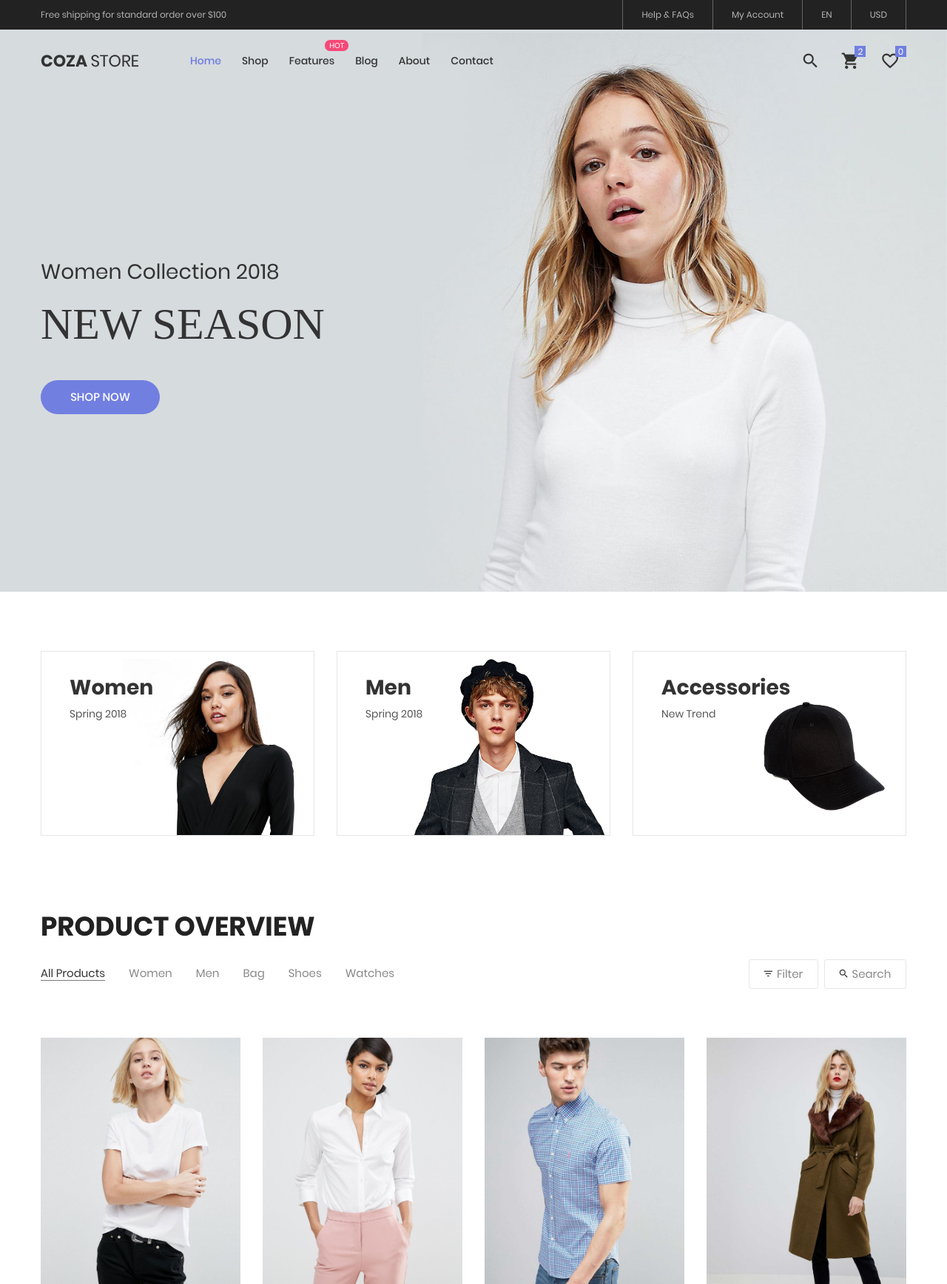
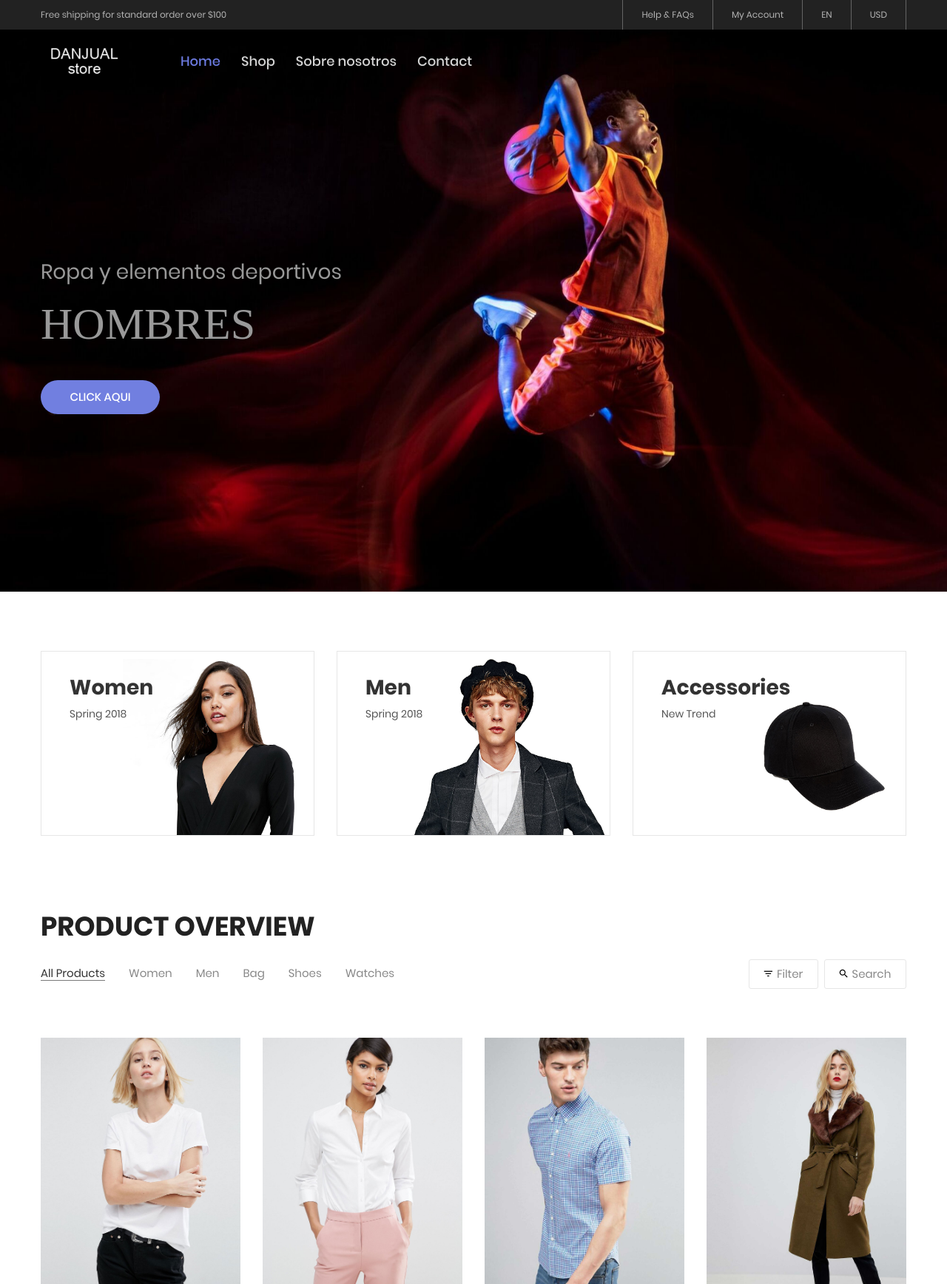
Before and after one commit to Agaraym/DanJual2, a PHP site: page / in a window 1280 px wide. Shown: the top 1736 px of the page at 74% size. Run offline with PHP 8.4, Linux system fonts and the light colour scheme; some libraries are stand-ins or nearby versions; some web fonts are replaced.

Commit message:
Cambios varios

```diff
--- a/css/main.css
+++ b/css/main.css
@@ -323,8 +323,9 @@ Input, textarea : 14px/1.6 '', Arial, sans-serif;
   display: -ms-flexbox;
   display: flex;
   align-items: center;
-  height: 65%;
+  height: 95%;
   margin-right: 55px;
+  border: radius 10px;
 }
 
 .logo img {
@@ -368,8 +369,8 @@ Input, textarea : 14px/1.6 '', Arial, sans-serif;
 
 .main-menu > li > a {
   font-family: Poppins-Medium;
-  font-size: 14px;
-  color: #333;
+  font-size: 18px;
+  color: lightgray;
   padding: 5px 0px;
   transition: all 0.4s;
   -webkit-transition: all 0.4s;
@@ -737,7 +738,7 @@ Input, textarea : 14px/1.6 '', Arial, sans-serif;
 
 .main-menu-m > li > a {
   font-family: Poppins-Medium;
-  font-size: 14px;
+  font-size: 17px;
   color: white;
   line-height: 2.8;
   padding: 8px 20px 8px 20px;
@@ -749,8 +750,8 @@ Input, textarea : 14px/1.6 '', Arial, sans-serif;
 }
 
 .arrow-main-menu-m {
-  font-size: 14px;
-  color: #fff;
+  font-size: 18px;
+  color: rgb(85, 83, 83);
 
   display: -webkit-box;
   display: -webkit-flex;
@@ -2124,7 +2125,7 @@ input.num-product::-webkit-inner-spin-button {
 ==================================================================*/
 .cl0 {color: #fff;}
 .cl1 {color: #717fe0;}
-.cl2 {color: #333;}
+.cl2 {color: black;}
 .cl3 {color: #666;}
 .cl4 {color: #999;}
 .cl5 {color: #222;}
--- a/index.html
+++ b/index.html
@@ -73,7 +73,7 @@
 
 					<!-- Logo desktop -->
 					<a href="#" class="logo">
-						<img src="images/icons/logo-01.png" alt="IMG-LOGO">
+						<img src="images/icons/logoDanjual.png" alt="IMG-LOGO">
 					</a>
 
 					<!-- Menu desktop -->
@@ -81,27 +81,20 @@
 						<ul class="main-menu">
 							<li class="active-menu">
 								<a href="index.html">Home</a>
-								<ul class="sub-menu">
-									<li><a href="index.html">Homepage 1</a></li>
-									<li><a href="home-02.html">Homepage 2</a></li>
-									<li><a href="home-03.html">Homepage 3</a></li>
-								</ul>
+
 							</li>
 
 							<li>
 								<a href="product.html">Shop</a>
 							</li>
 
-							<li class="label1" data-label1="hot">
-								<a href="shoping-cart.html">Features</a>
-							</li>
-
 							<li>
-								<a href="blog.html">Blog</a>
-							</li>
-
-							<li>
-								<a href="about.html">About</a>
+								<a href="about.html">Sobre nosotros</a>
+								<ul class="sub-menu">
+									<li><a href="index.html">Daniela Arias</a></li>
+									<li><a href="home-02.html">Juan Eduardo Gonzales</a></li>
+									<li><a href="home-03.html">Alejandro Garay</a></li>
+								</ul>
 							</li>
 
 							<li>
@@ -111,7 +104,7 @@
 					</div>
 
 					<!-- Icon header -->
-					<div class="wrap-icon-header flex-w flex-r-m">
+					<!-- <div class="wrap-icon-header flex-w flex-r-m">
 						<div class="icon-header-item cl2 hov-cl1 trans-04 p-l-22 p-r-11 js-show-modal-search">
 							<i class="zmdi zmdi-search"></i>
 						</div>
@@ -123,7 +116,7 @@
 						<a href="#" class="dis-block icon-header-item cl2 hov-cl1 trans-04 p-l-22 p-r-11 icon-header-noti" data-notify="0">
 							<i class="zmdi zmdi-favorite-outline"></i>
 						</a>
-					</div>
+					</div> -->
 				</nav>
 			</div>
 		</div>
@@ -132,7 +125,7 @@
 		<div class="wrap-header-mobile">
 			<!-- Logo moblie -->
 			<div class="logo-mobile">
-				<a href="index.html"><img src="images/icons/logo-01.png" alt="IMG-LOGO"></a>
+				<a href="index.html"><img src="images/icons/logoDanjual2.png" alt="IMG-LOGO"></a>
 			</div>
 
 			<!-- Icon header -->
@@ -192,14 +185,6 @@
 			<ul class="main-menu-m">
 				<li>
 					<a href="index.html">Home</a>
-					<ul class="sub-menu-m">
-						<li><a href="index.html">Homepage 1</a></li>
-						<li><a href="home-02.html">Homepage 2</a></li>
-						<li><a href="home-03.html">Homepage 3</a></li>
-					</ul>
-					<span class="arrow-main-menu-m">
-						<i class="fa fa-angle-right" aria-hidden="true"></i>
-					</span>
 				</li>
 
 				<li>
@@ -207,15 +192,8 @@
 				</li>
 
 				<li>
-					<a href="shoping-cart.html" class="label1 rs1" data-label1="hot">Features</a>
-				</li>
-
-				<li>
-					<a href="blog.html">Blog</a>
-				</li>
-
-				<li>
-					<a href="about.html">About</a>
+					<a href="about.html">Sobre Nosotros</a>
+					</ul>
 				</li>
 
 				<li>
@@ -332,72 +310,72 @@
 	<section class="section-slide">
 		<div class="wrap-slick1">
 			<div class="slick1">
-				<div class="item-slick1" style="background-image: url(images/slide-01.jpg);">
+				<div class="item-slick1" style="background-image: url(images/Basket-slider5.jpeg);">
 					<div class="container h-full">
 						<div class="flex-col-l-m h-full p-t-100 p-b-30 respon5">
 							<div class="layer-slick1 animated visible-false" data-appear="fadeInDown" data-delay="0">
-								<span class="ltext-101 cl2 respon2">
-									Women Collection 2018
+								<span class="ltext-101 cl4 respon2">
+									Ropa y elementos deportivos
 								</span>
 							</div>
 
 							<div class="layer-slick1 animated visible-false" data-appear="fadeInUp" data-delay="800">
-								<h2 class="ltext-201 cl2 p-t-19 p-b-43 respon1">
-									NEW SEASON
+								<h2 class="ltext-201 cl4 p-t-19 p-b-43 respon1">
+									HOMBRES
 								</h2>
 							</div>
 
 							<div class="layer-slick1 animated visible-false" data-appear="zoomIn" data-delay="1600">
 								<a href="product.html" class="flex-c-m stext-101 cl0 size-101 bg1 bor1 hov-btn1 p-lr-15 trans-04">
-									Shop Now
-								</a>
-							</div>
-						</div>
-					</div>
-				</div>
-
-				<div class="item-slick1" style="background-image: url(images/slide-02.jpg);">
+									Click Aqui
+								</a>
+							</div>
+						</div>
+					</div>
+				</div>
+
+				<div class="item-slick1" style="background-image: url(images/Volley-slider5.jpeg);">
 					<div class="container h-full">
 						<div class="flex-col-l-m h-full p-t-100 p-b-30 respon5">
 							<div class="layer-slick1 animated visible-false" data-appear="rollIn" data-delay="0">
 								<span class="ltext-101 cl2 respon2">
-									Men New-Season
+									Ropa y elementos deportivos
 								</span>
 							</div>
 
 							<div class="layer-slick1 animated visible-false" data-appear="lightSpeedIn" data-delay="800">
 								<h2 class="ltext-201 cl2 p-t-19 p-b-43 respon1">
-									Jackets & Coats
+									MUJERES
 								</h2>
 							</div>
 
 							<div class="layer-slick1 animated visible-false" data-appear="slideInUp" data-delay="1600">
 								<a href="product.html" class="flex-c-m stext-101 cl0 size-101 bg1 bor1 hov-btn1 p-lr-15 trans-04">
-									Shop Now
-								</a>
-							</div>
-						</div>
-					</div>
-				</div>
-
-				<div class="item-slick1" style="background-image: url(images/slide-03.jpg);">
+									Click Aqui
+								</a>
+							</div>
+						</div>
+					</div>
+				</div>
+
+				<div class="item-slick1" style="background-image: url(images/kidSport-Slider3.jpg);">
 					<div class="container h-full">
 						<div class="flex-col-l-m h-full p-t-100 p-b-30 respon5">
 							<div class="layer-slick1 animated visible-false" data-appear="rotateInDownLeft" data-delay="0">
 								<span class="ltext-101 cl2 respon2">
-									Men Collection 2018
+									Nueva colección escolar
 								</span>
 							</div>
 
 							<div class="layer-slick1 animated visible-false" data-appear="rotateInUpRight" data-delay="800">
 								<h2 class="ltext-201 cl2 p-t-19 p-b-43 respon1">
-									New arrivals
+									NIÑOS Y NIÑAS
 								</h2>
 							</div>
 
 							<div class="layer-slick1 animated visible-false" data-appear="rotateIn" data-delay="1600">
 								<a href="product.html" class="flex-c-m stext-101 cl0 size-101 bg1 bor1 hov-btn1 p-lr-15 trans-04">
-									Shop Now
+									Click Aqui
 								</a>
 							</div>
 						</div>
```
Also changed, not shown: images/Basket-slider5.jpeg (added), images/Volley-slider5.jpeg (added), images/icons/logoDanjual.png (added), images/icons/logoDanjual2.png (added), 1 other file.
